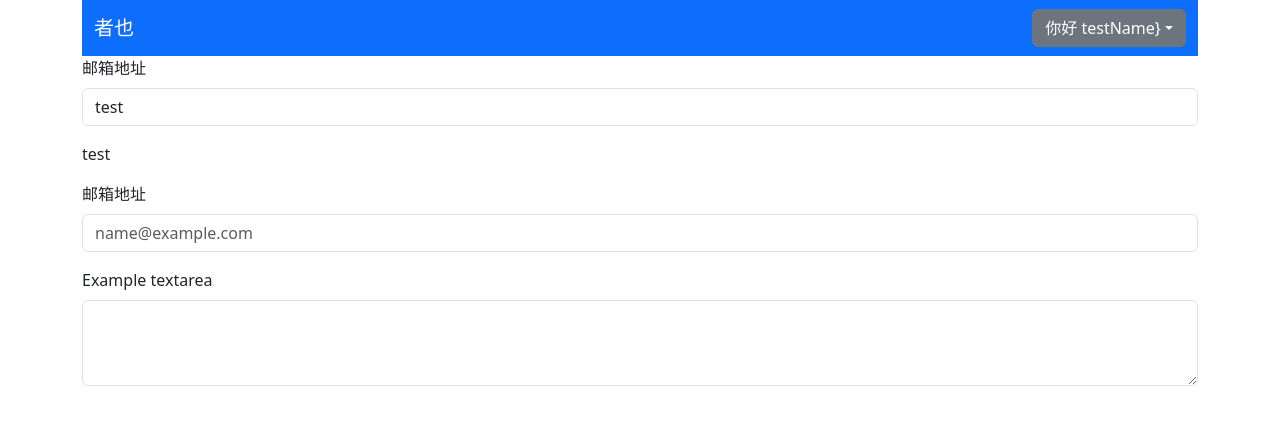
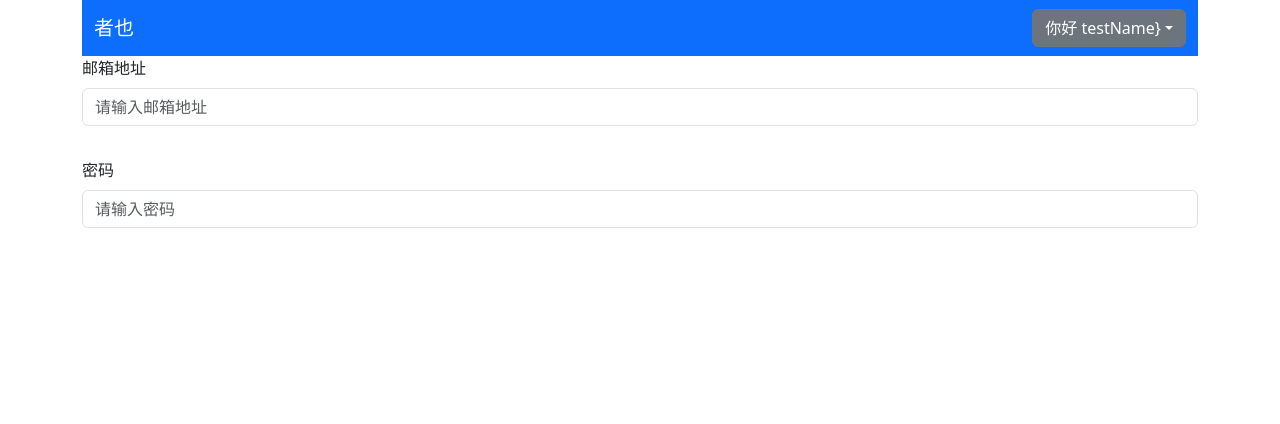
Before and after one commit to HouSaiYinKay/zheye, a Vue app: page / in a window 1280 px wide. Shown: the top 424 px of the page. Built offline with nearby package versions, Linux system fonts and the light colour scheme.

Commit message:
<feat>(使用$attrs): 使用$attrs
-  使用$attrs 支持默认属性

Kai.Tui

```diff
--- a/src/App.vue
+++ b/src/App.vue
@@ -5,17 +5,12 @@
     <form>
       <div class="mb-3">
         <label class="form-label">邮箱地址</label>
-        <validate-input :rules="emailRules"  v-model="emailRefVal"></validate-input>
+        <validate-input :rules="emailRules"  v-model="emailRefVal" placeholder="请输入邮箱地址" type="text"></validate-input>
         {{emailRefVal}}
       </div>
       <div class="mb-3">
-        <label for="exampleFormControlInput1" class="form-label">邮箱地址</label>
-        <input type="email" class="form-control" id="exampleFormControlInput1" placeholder="name@example.com" v-model="emailRef.val" @blur="validateEmail">
-        <div class="form-text" v-if="emailRef.error">{{emailRef.message}}</div>
-      </div>
-      <div class="mb-3">
-        <label for="exampleFormControlTextarea1" class="form-label">Example textarea</label>
-        <textarea class="form-control" id="exampleFormControlTextarea1" rows="3"></textarea>
+        <label  class="form-label">密码</label>
+        <validate-input  placeholder="请输入密码" type="text"></validate-input>
       </div>
     </form>
   </div>
@@ -71,7 +66,7 @@ export default defineComponent({
     ValidateInput
   },
   setup () {
-    const emailRefVal = ref('test')
+    const emailRefVal = ref('')
     const emailRules: RulesProp = [
       {type:'required',message: '电子邮箱不能为空'},
       {type:'email',message: '请输入正确的电子邮箱格式'},
--- a/src/views/ValidateInput.vue
+++ b/src/views/ValidateInput.vue
@@ -1,10 +1,12 @@
 <template >
   <div class="validate-input-container pb-3">
-    <input type="text" class="form-control"
+    <input  class="form-control"
       :class="{'is-invalid': inputRef.error}"
       :value="inputRef.val"
       @blur="validateinput"
-      @input="updateValue">
+      @input="updateValue"
+      v-bind:="$attrs"
+      >
     <span v-if="inputRef.error" class="invalid-feedback">{{inputRef.message}}</span>
   </div>
 </template>
@@ -24,6 +26,7 @@ export default defineComponent({
     rules: Array as PropType<RulesProp>,
     modelValue:String
   },
+  inheritAttrs: false,
   setup(props,context) {
     const inputRef = reactive ({
       val: props.modelValue || '',
```
